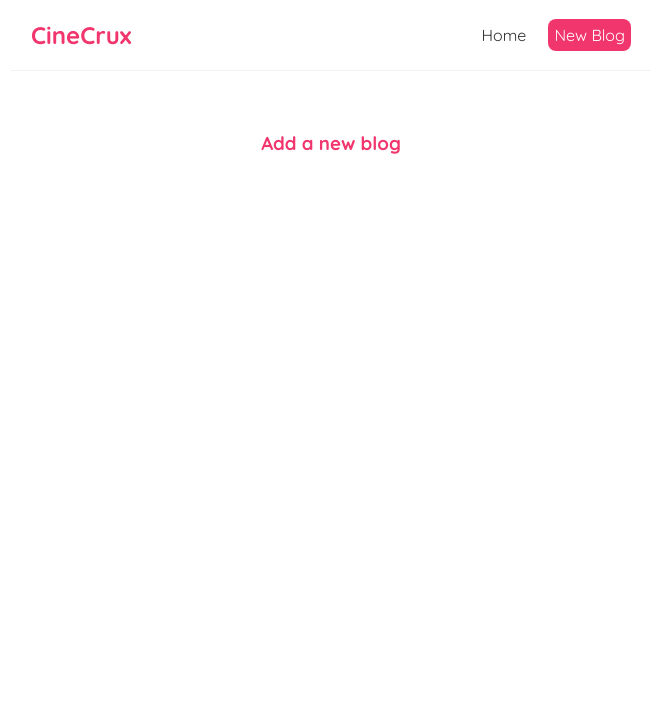
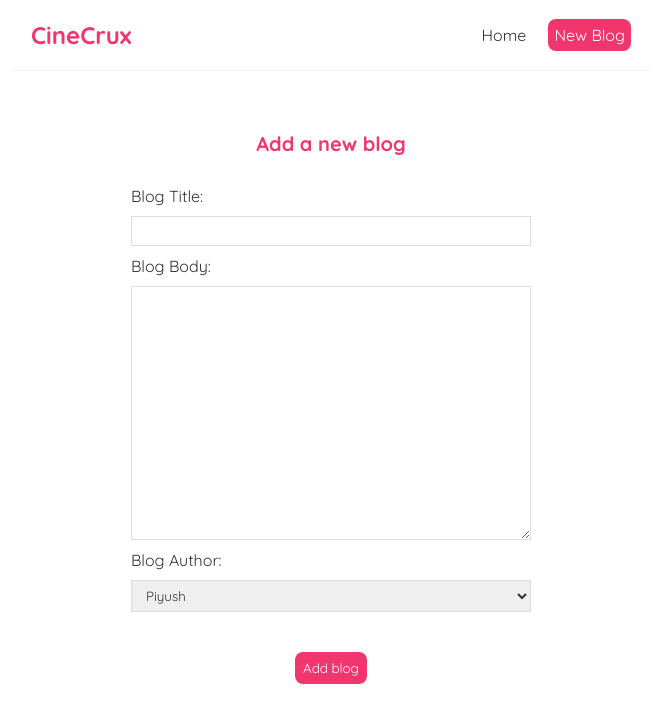
Before and after one commit to theiconik/cine-crux, a React (Create React App) app: page /create in a window 1280 px wide. Shown: the top 722 px of the page, without its empty margins (309-971 px from the left). Built offline with nearby package versions, Linux system fonts and the light colour scheme.

Commit message:
create blog form created and styled

```diff
--- a/src/Components/BlogList.js
+++ b/src/Components/BlogList.js
@@ -9,7 +9,7 @@ const BlogList = (props) => {
         <div className="blog-preview" key={blog.id}>
           <Link to={`/blogs/${blog.id}`} style={{textDecoration: "none"}}>
             <h2>{blog.title}</h2>
-            <p>{blog.body}</p>
+            <p style={{textOverflow:"ellipsis", overflow:"hidden", display:"-webkit-box", WebkitLineClamp: "2", WebkitBoxOrient:"vertical"}}>{blog.body}</p>
           </Link>
           <p>
             <i>
--- a/src/Routes/BlogDetails.js
+++ b/src/Routes/BlogDetails.js
@@ -1,13 +1,64 @@
 import { useParams } from "react-router";
+import useFetch from "../Hooks/useFetch";
+import loadinglogo from "../Assets/Ripple-1s-200px.gif";
 
 const BlogDetails = () => {
-   const { id } = useParams()
+  const { id } = useParams();
 
-   return (
-      <div className="blog-details">
-         <h3 style={{color: "#f1356d",textAlign:"center", borderBottom:"1px solid #f1356d", paddingBottom:"8px"}}>Blog {id}</h3>
-      </div>
-    );
-}
+  const { data: blog, error, isPending } = useFetch(
+    "http://localhost:8000/blogs/" + id
+  );
+
+  return (
+    <div className="blog-details">
+      {error && (
+        <div
+          style={{
+            textAlign: "center",
+            padding: "5px 10px",
+            border: "1px solid red",
+            borderRadius: "8px",
+          }}
+        >
+          {" "}
+          {error}{" "}
+        </div>
+      )}
+      {isPending && (
+        <div style={{ textAlign: "center" }}>
+          <img width="80px" height="80px" src={loadinglogo} alt="yo"></img>
+        </div>
+      )}
+      {blog && (
+        <article>
+          <h3
+            style={{
+              textAlign: "center",
+              padding: "5px 0",
+              borderBottom: "1px solid #f1356d",
+              color: "#f1356d",
+              marginBottom: "15px",
+            }}
+          >
+            {blog.title}
+          </h3>
+          <div style={{marginBottom:"15px"}}>{blog.body}</div>
+          <h4 style={{ display: "flex", justifyContent: "flex-end", }}>
+            <i>
+              <strong
+                style={{
+                  color: "#a5a8ac",
+                  textAlign: "center",
+                }}
+              >
+                - {blog.author}
+              </strong>
+            </i>
+          </h4>
+        </article>
+      )}
+    </div>
+  );
+};
 
 export default BlogDetails;
--- a/src/Routes/Create.js
+++ b/src/Routes/Create.js
@@ -1,7 +1,20 @@
 const Create = () => {
    return (
       <div className="create">
-         <h3 style={{color: "#f1356d",textAlign:"center"}}>Add a new blog</h3>
+         <h3 >Add a new blog</h3>
+         <form action="">
+            <label>Blog Title:</label>
+            <input type="text" required/>
+            <label>Blog Body:</label>
+            <textarea rows="15" cols="5" required></textarea>
+            <label>Blog Author:</label>
+            <select id="">
+               <option value="Piyush">Piyush</option>
+               <option value="Ujjawal">Ujjawal</option>
+               <option value="Sarvagya">Sarvagya</option>
+            </select>
+            <button>Add blog</button>
+         </form>
       </div>
     );
 }
--- a/src/index.css
+++ b/src/index.css
@@ -55,3 +55,44 @@
   margin-bottom: 8px;
   cursor: pointer;
 }
+
+.create {
+  max-width: 400px;
+  margin: 0 auto;
+  text-align: center;
+}
+
+.create label {
+  text-align: left;
+  display: block;
+}
+
+.create h3 {
+  font-size: 20px;
+  color: #f1356d;
+  margin-bottom: 30px;
+}
+
+.create input, .create textarea, .create select {
+  width: 100%;
+  padding: 6px 10px;
+  margin: 10px 0;
+  border: 1px solid #ddd;
+  box-sizing: border-box;
+  display: block;
+}
+
+.create select {
+  outline: none;
+  margin-bottom: 40px;
+}
+
+.create button {
+  background: #f1356d;
+  color: #fff;
+  border: 0;
+  padding: 8px;
+  border-radius: 8px;
+  cursor: pointer;
+  outline: none;
+}
```
